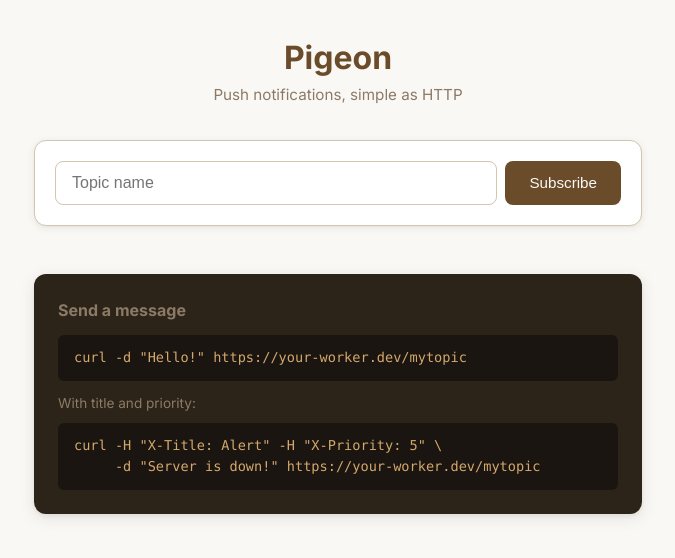
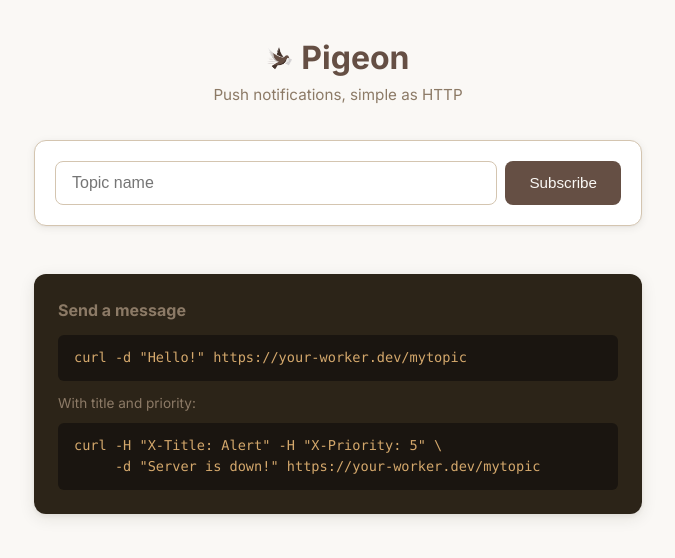
Before and after one commit to NolanFoster/pigeon, a website: page public/index.html in a window 1280 px wide. Shown: the whole page, without its empty margins (302-977 px from the left). Drawn offline with nearby package versions, Linux system fonts and the light colour scheme; a small style sheet from the web is missing.

Commit message:
Add new logo, update favicons, and refine brown color palette

```diff
--- a/public/index.html
+++ b/public/index.html
@@ -16,7 +16,7 @@
 <body>
   <div class="container">
     <header>
-      <h1>Pigeon</h1>
+      <h1><img src="/logo.png" alt="Pigeon Logo" class="logo"> Pigeon</h1>
       <p class="subtitle">Push notifications, simple as HTTP</p>
     </header>
 
--- a/public/style.css
+++ b/public/style.css
@@ -1,6 +1,6 @@
 :root {
-  --color-primary: #6b4c2a;
-  --color-primary-dark: #553b1f;
+  --color-primary: #654f44;
+  --color-primary-dark: #534137;
   --color-bg: #faf8f5;
   --color-surface: #fff;
   --color-text: #2c2418;
@@ -14,7 +14,7 @@
   --color-code-text: #d4a86c;
   --color-priority-5: #c0392b;
   --color-priority-4: #d4813a;
-  --color-priority-3: #6b4c2a;
+  --color-priority-3: #654f44;
   --color-priority-2: #8c7a66;
   --color-priority-1: #d4c5b0;
 
@@ -77,6 +77,15 @@ header {
 header h1 {
   font-size: 2rem;
   color: var(--color-primary);
+  display: flex;
+  align-items: center;
+  justify-content: center;
+  gap: 0.5rem;
+}
+
+.logo {
+  height: 2.5rem;
+  width: auto;
 }
 
 .subtitle {
```
Also changed, not shown: public/icon-192.png, public/icon-512.png, public/logo.png (added), public/manifest.json.
